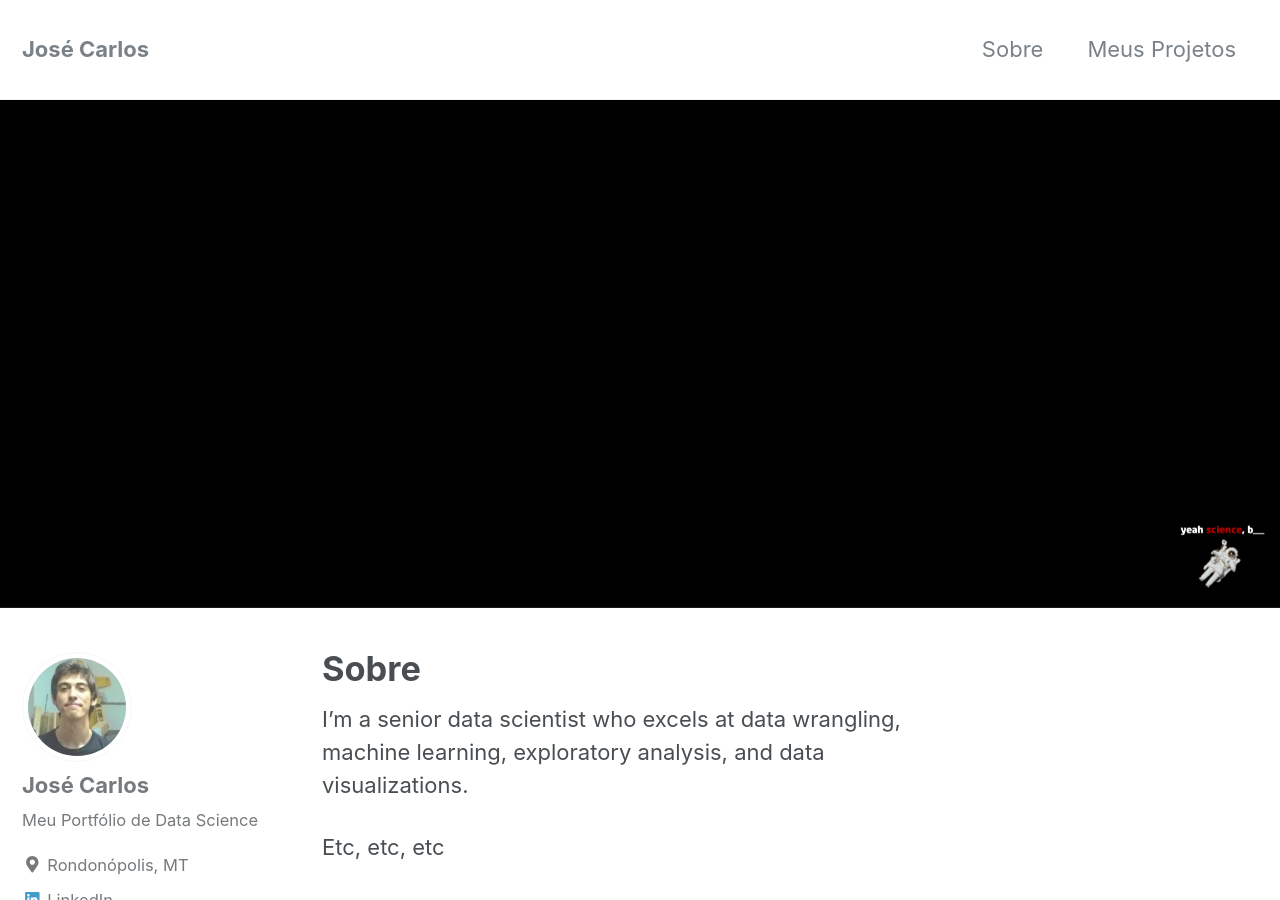
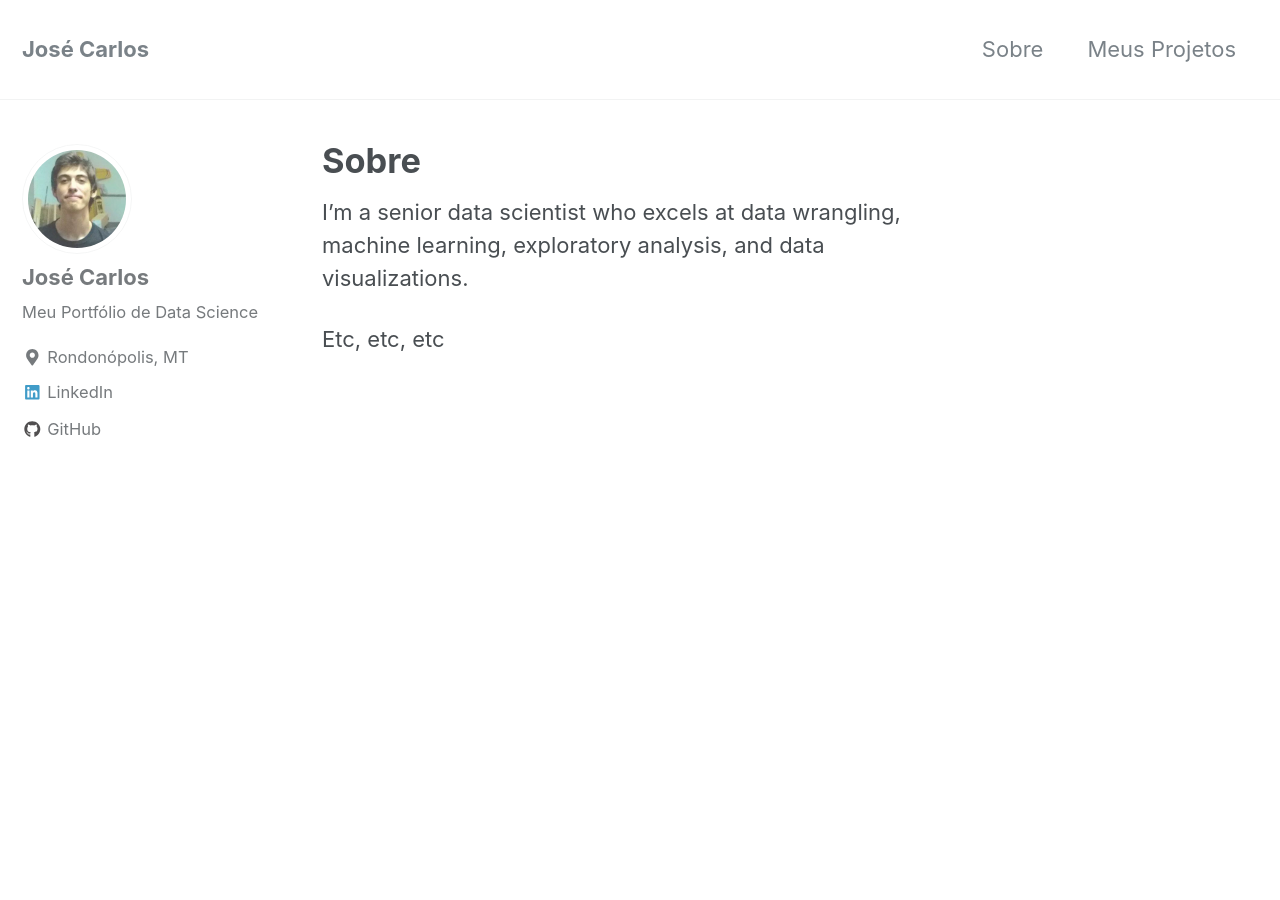
Before and after one commit to jcfneto/jcfneto.github.io, a Jekyll site: the page built from _pages/about.md, in a window 1280 px wide and 900 px high. Built offline with Jekyll 4.4.1, drawn with Linux system fonts in a browser that asks for light colours; nearby versions of some CDN libraries.

Commit message:
Update about.md

```diff
--- a/_pages/about.md
+++ b/_pages/about.md
@@ -1,8 +1,8 @@
 ---
 title: "Sobre"
 permalink: /sobre/
-header:
-  image: "/images/header.png"
+# header:
+  # image: "/images/header.png"
 ---
 
 I'm a senior data scientist who excels at data wrangling, machine learning, exploratory analysis, and data visualizations.
```
